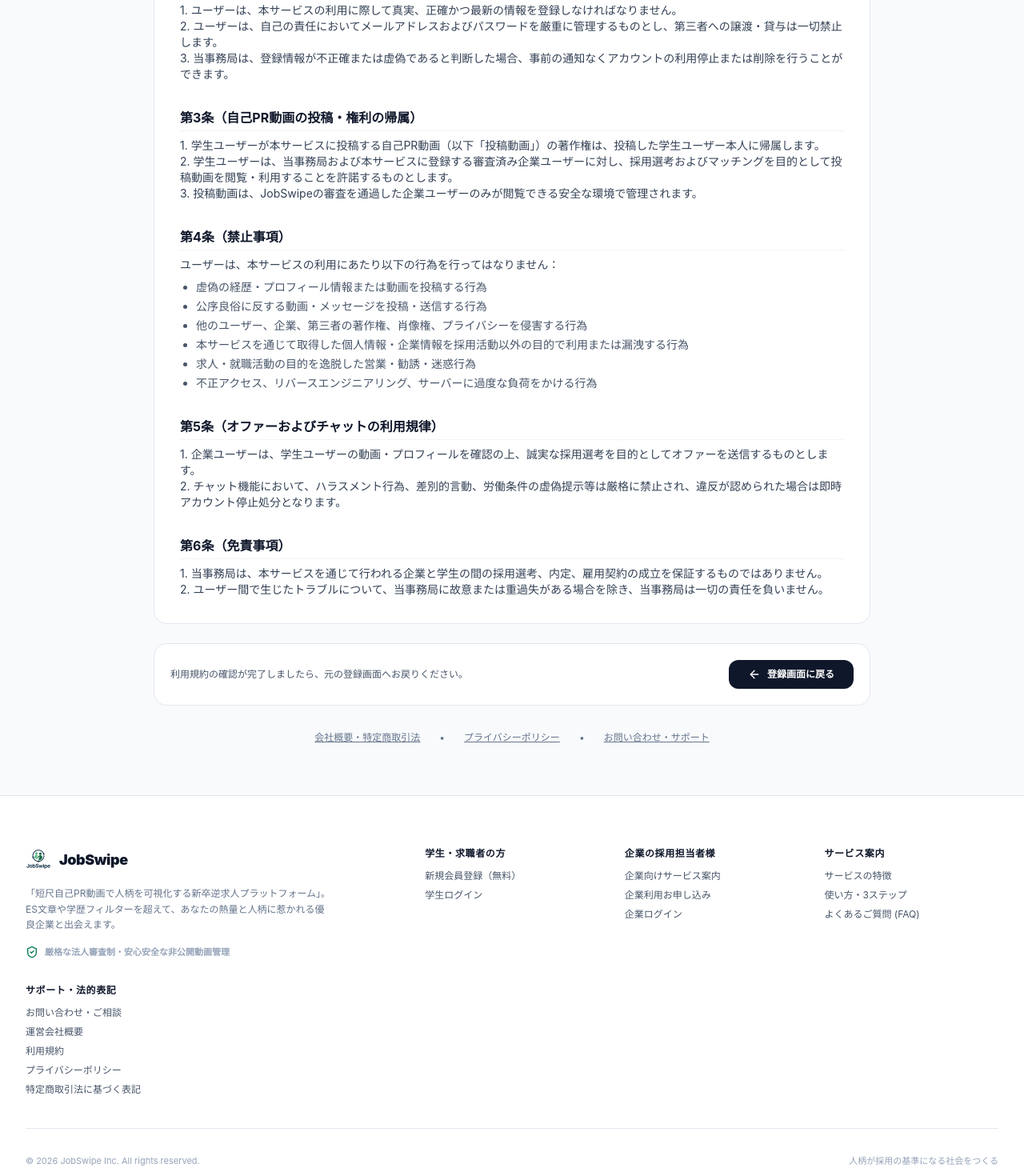
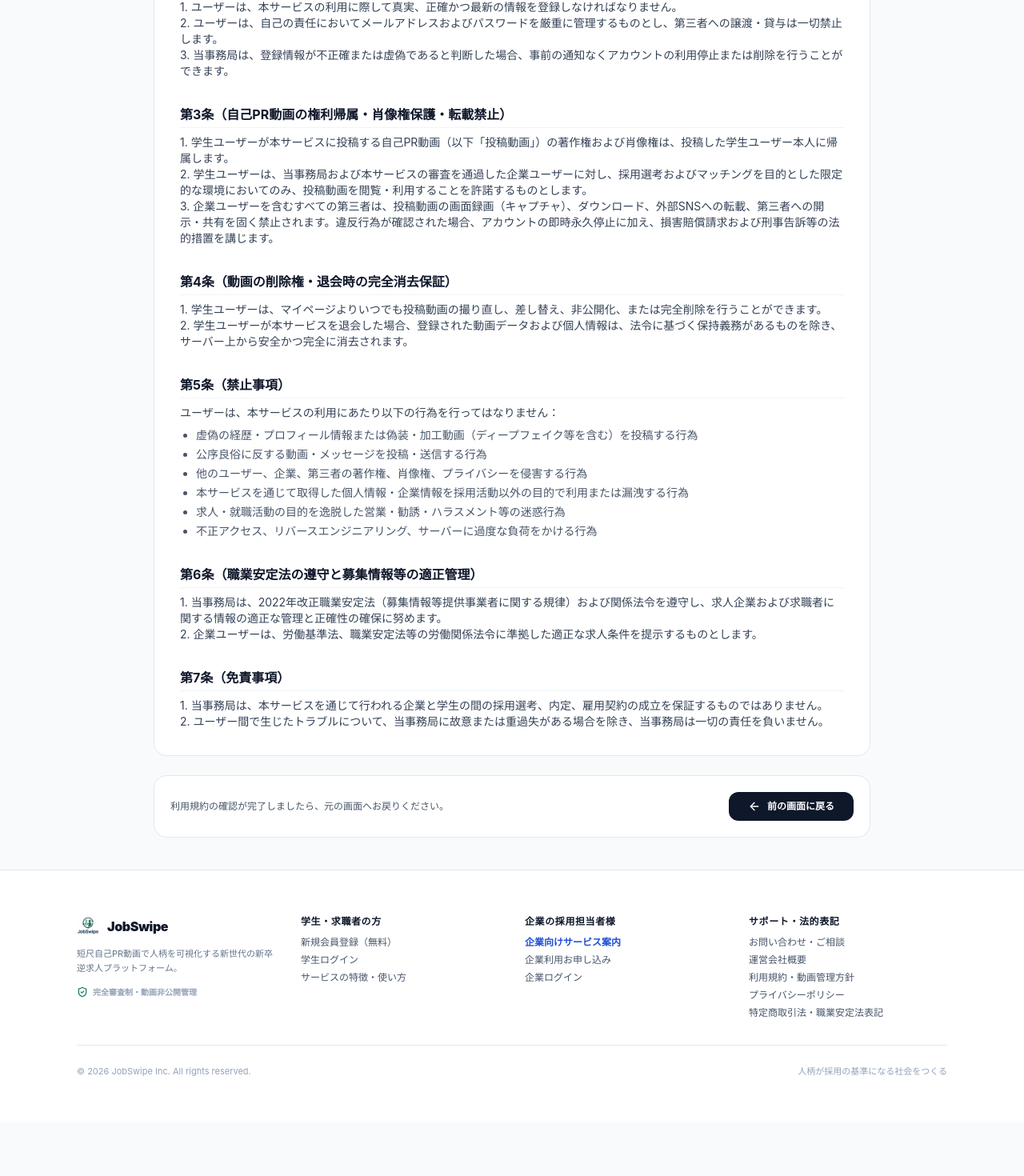
Before and after one commit to nanato0102/jobswipe, a Next.js app: page /terms in a window 1280 px wide. Shown: the part 500-1970 px from the top of the page at 80% size. After the commit the page ends 1903 px from the top, so only its background shows below. Built offline with nearby package versions, Linux system fonts and the light colour scheme.

Commit message:
feat(lp): complete overhaul of candidate/company LP layouts, typography, sharp value propositions, and consolidated footer/legal disclosures

```diff
--- a/src/app/terms/page.tsx
+++ b/src/app/terms/page.tsx
@@ -2,7 +2,7 @@
 
 import Link from "next/link";
 import { useRouter } from "next/navigation";
-import { ArrowLeft, FileText, Home, ArrowUpRight } from "lucide-react";
+import { ArrowLeft, FileText, Home, ShieldCheck, Lock } from "lucide-react";
 
 export default function TermsPage() {
   const router = useRouter();
@@ -26,7 +26,7 @@
             className="inline-flex items-center gap-2 px-3.5 py-2 rounded-xl bg-white border border-slate-200 text-xs font-bold text-slate-800 hover:bg-slate-100 hover:text-slate-900 transition-colors shadow-2xs cursor-pointer"
           >
             <ArrowLeft className="w-4 h-4 text-slate-600" />
-            <span>前の画面（登録画面）に戻る</span>
+            <span>前の画面に戻る</span>
           </button>
 
           <Link
@@ -41,15 +41,15 @@
         {/* ページタイトルヘッダー */}
         <div className="bg-white p-6 sm:p-8 rounded-2xl border border-slate-200 shadow-2xs space-y-2">
           <div className="flex items-center gap-3">
-            <div className="w-10 h-10 flex items-center justify-center flex-shrink-0">
-              <FileText className="w-6 h-6 text-slate-700" />
+            <div className="w-10 h-10 rounded-xl bg-emerald-50 text-emerald-800 border border-emerald-200 flex items-center justify-center flex-shrink-0">
+              <FileText className="w-5 h-5" />
             </div>
             <div>
-              <h1 className="text-2xl font-black text-slate-900 tracking-tight">
-                JobSwipe 利用規約
+              <h1 className="text-xl sm:text-2xl font-black text-slate-900 tracking-tight">
+                JobSwipe 利用規約・動画管理方針
               </h1>
-              <p className="text-xs sm:text-sm text-slate-500">
-                制定日：2026年3月1日 / 最終改定日：2026年8月30日
+              <p className="text-xs text-slate-500">
+                制定日：2026年3月1日 / 最終改定日：2026年9月8日
               </p>
             </div>
           </div>
@@ -81,46 +81,57 @@
 
           <section className="space-y-2">
             <h2 className="text-sm sm:text-base font-bold text-slate-900 pb-1 border-b border-slate-100">
-              第3条（自己PR動画の投稿・権利の帰属）
+              第3条（自己PR動画の権利帰属・肖像権保護・転載禁止）
             </h2>
             <p>
-              1. 学生ユーザーが本サービスに投稿する自己PR動画（以下「投稿動画」）の著作権は、投稿した学生ユーザー本人に帰属します。
+              1. 学生ユーザーが本サービスに投稿する自己PR動画（以下「投稿動画」）の著作権および肖像権は、投稿した学生ユーザー本人に帰属します。
               <br />
-              2. 学生ユーザーは、当事務局および本サービスに登録する審査済み企業ユーザーに対し、採用選考およびマッチングを目的として投稿動画を閲覧・利用することを許諾するものとします。
+              2. 学生ユーザーは、当事務局および本サービスの審査を通過した企業ユーザーに対し、採用選考およびマッチングを目的とした限定的な環境においてのみ、投稿動画を閲覧・利用することを許諾するものとします。
               <br />
-              3. 投稿動画は、JobSwipeの審査を通過した企業ユーザーのみが閲覧できる安全な環境で管理されます。
+              3. 企業ユーザーを含むすべての第三者は、投稿動画の画面録画（キャプチャ）、ダウンロード、外部SNSへの転載、第三者への開示・共有を固く禁止されます。違反行為が確認された場合、アカウントの即時永久停止に加え、損害賠償請求および刑事告訴等の法的措置を講じます。
             </p>
           </section>
 
           <section className="space-y-2">
             <h2 className="text-sm sm:text-base font-bold text-slate-900 pb-1 border-b border-slate-100">
-              第4条（禁止事項）
+              第4条（動画の削除権・退会時の完全消去保証）
+            </h2>
+            <p>
+              1. 学生ユーザーは、マイページよりいつでも投稿動画の撮り直し、差し替え、非公開化、または完全削除を行うことができます。
+              <br />
+              2. 学生ユーザーが本サービスを退会した場合、登録された動画データおよび個人情報は、法令に基づく保持義務があるものを除き、サーバー上から安全かつ完全に消去されます。
+            </p>
+          </section>
+
+          <section className="space-y-2">
+            <h2 className="text-sm sm:text-base font-bold text-slate-900 pb-1 border-b border-slate-100">
+              第5条（禁止事項）
             </h2>
             <p>ユーザーは、本サービスの利用にあたり以下の行為を行ってはなりません：</p>
             <ul className="list-disc pl-5 space-y-1 text-slate-600">
-              <li>虚偽の経歴・プロフィール情報または動画を投稿する行為</li>
+              <li>虚偽の経歴・プロフィール情報または偽装・加工動画（ディープフェイク等を含む）を投稿する行為</li>
               <li>公序良俗に反する動画・メッセージを投稿・送信する行為</li>
               <li>他のユーザー、企業、第三者の著作権、肖像権、プライバシーを侵害する行為</li>
               <li>本サービスを通じて取得した個人情報・企業情報を採用活動以外の目的で利用または漏洩する行為</li>
-              <li>求人・就職活動の目的を逸脱した営業・勧誘・迷惑行為</li>
+              <li>求人・就職活動の目的を逸脱した営業・勧誘・ハラスメント等の迷惑行為</li>
               <li>不正アクセス、リバースエンジニアリング、サーバーに過度な負荷をかける行為</li>
             </ul>
           </section>
 
           <section className="space-y-2">
             <h2 className="text-sm sm:text-base font-bold text-slate-900 pb-1 border-b border-slate-100">
-              第5条（オファーおよびチャットの利用規律）
+              第6条（職業安定法の遵守と募集情報等の適正管理）
             </h2>
             <p>
-              1. 企業ユーザーは、学生ユーザーの動画・プロフィールを確認の上、誠実な採用選考を目的としてオファーを送信するものとします。
+              1. 当事務局は、2022年改正職業安定法（募集情報等提供事業者に関する規律）および関係法令を遵守し、求人企業および求職者に関する情報の適正な管理と正確性の確保に努めます。
               <br />
-              2. チャット機能において、ハラスメント行為、差別的言動、労働条件の虚偽提示等は厳格に禁止され、違反が認められた場合は即時アカウント停止処分となります。
+              2. 企業ユーザーは、労働基準法、職業安定法等の労働関係法令に準拠した適正な求人条件を提示するものとします。
             </p>
           </section>
 
           <section className="space-y-2">
             <h2 className="text-sm sm:text-base font-bold text-slate-900 pb-1 border-b border-slate-100">
-              第6条（免責事項）
+              第7条（免責事項）
             </h2>
             <p>
               1. 当事務局は、本サービスを通じて行われる企業と学生の間の採用選考、内定、雇用契約の成立を保証するものではありません。
@@ -133,7 +144,7 @@
         {/* ページ下部：戻るCTAカード */}
         <div className="bg-white p-5 rounded-2xl border border-slate-200 shadow-2xs flex flex-col sm:flex-row items-center justify-between gap-4">
           <p className="text-xs text-slate-600 font-medium">
-            利用規約の確認が完了しましたら、元の登録画面へお戻りください。
+            利用規約の確認が完了しましたら、元の画面へお戻りください。
           </p>
           <button
             type="button"
@@ -141,23 +152,8 @@
             className="w-full sm:w-auto px-6 py-2.5 bg-slate-900 hover:bg-slate-800 text-white rounded-xl text-xs font-bold transition-all shadow-xs flex items-center justify-center gap-2 cursor-pointer"
           >
             <ArrowLeft className="w-4 h-4" />
-            <span>登録画面に戻る</span>
+            <span>前の画面に戻る</span>
           </button>
-        </div>
-
-        {/* 関連リンク */}
-        <div className="flex flex-wrap items-center justify-center gap-6 text-xs text-slate-500 pt-2 pb-6">
-          <Link href="/company/about" className="hover:text-slate-900 underline">
-            会社概要・特定商取引法
-          </Link>
-          <span>•</span>
-          <Link href="/privacy" className="hover:text-slate-900 underline">
-            プライバシーポリシー
-          </Link>
-          <span>•</span>
-          <Link href="/contact" className="hover:text-slate-900 underline">
-            お問い合わせ・サポート
-          </Link>
         </div>
       </div>
     </div>
--- a/src/app/tokusho/page.tsx
+++ b/src/app/tokusho/page.tsx
@@ -3,8 +3,8 @@
 import { ArrowLeft, Scale, ShieldCheck, Mail, Building, FileText, CheckCircle2 } from "lucide-react";
 
 export const metadata = {
-  title: "特定商取引法に基づく表記 | JobSwipe",
-  description: "JobSwipe（ジョブスワイプ）の特定商取引法に基づく表記に関するページです。",
+  title: "特定商取引法および職業安定法に基づく表記 | JobSwipe",
+  description: "JobSwipe（ジョブスワイプ）の特定商取引法および職業安定法に基づく表記に関するページです。",
 };
 
 export default function TokushoPage() {
@@ -14,7 +14,7 @@
       value: "JobSwipe（ジョブスワイプ）",
     },
     {
-      label: "販売事業者名",
+      label: "販売・運営事業者名",
       value: "JobSwipe 運営事務局 / 株式会社JobSwipe（準備室）",
     },
     {
@@ -42,6 +42,21 @@
             </Link>
           </p>
           <p className="text-[11px] text-slate-500">※お電話によるお問い合わせ窓口は設置しておりません。フォームまたはメールにて承ります（営業時間: 平日 10:00〜18:00）。</p>
+        </div>
+      ),
+    },
+    {
+      label: "募集情報等提供事業者としての適正運営方針",
+      value: (
+        <div className="space-y-1 text-slate-700">
+          <p>
+            当事務局は、2022年改正職業安定法（第32条の7等）に準拠し、募集情報等提供事業者として以下の措置を適切に講じています：
+          </p>
+          <ul className="list-disc list-inside space-y-0.5 text-xs text-slate-600">
+            <li>求人企業の実在性確認および掲載前の厳格な法人審査</li>
+            <li>求職者（学生）の個人情報および自己PR動画の適正管理・非公開ストリーミング</li>
+            <li>苦情および相談に対する迅速な窓口対応体制の整備（お問い合わせフォームより受付）</li>
+          </ul>
         </div>
       ),
     },
@@ -128,7 +143,7 @@
             <ArrowLeft className="w-4 h-4" />
             <span>トップページに戻る</span>
           </Link>
-          <span className="text-xs text-slate-400 font-medium">最終改定日: 2026年8月30日</span>
+          <span className="text-xs text-slate-400 font-medium">最終改定日: 2026年9月8日</span>
         </div>
 
         {/* ヘッダーカード */}
@@ -138,10 +153,10 @@
             <span>Legal Disclosure</span>
           </div>
           <h1 className="text-xl sm:text-2xl font-black text-slate-900 tracking-tight">
-            特定商取引法に基づく表記
+            特定商取引法および職業安定法に基づく表記
           </h1>
           <p className="text-xs sm:text-sm text-slate-600 leading-relaxed">
-            「特定商取引に関する法律」第11条（通信販売についての広告）に基づき、以下の通り販売条件および事業者の情報を表示いたします。
+            「特定商取引に関する法律」第11条（通信販売についての広告）および「職業安定法」に基づく募集情報等提供事業者としての適正な運営方針を表示いたします。
           </p>
         </div>
 
@@ -162,24 +177,6 @@
             </div>
           ))}
         </div>
-
-        {/* フッターリンク */}
-        <div className="p-6 bg-slate-100 rounded-2xl border border-slate-200 flex flex-wrap items-center justify-between gap-4 text-xs text-slate-600">
-          <span>JobSwipe (ジョブスワイプ) 運営事務局</span>
-          <div className="flex items-center gap-4 font-bold">
-            <Link href="/terms" className="hover:text-emerald-800 hover:underline">
-              利用規約
-            </Link>
-            <span>•</span>
-            <Link href="/privacy" className="hover:text-emerald-800 hover:underline">
-              プライバシーポリシー
-            </Link>
-            <span>•</span>
-            <Link href="/contact" className="hover:text-emerald-800 hover:underline">
-              お問い合わせ
-            </Link>
-          </div>
-        </div>
       </div>
     </div>
   );
--- a/src/components/Footer.tsx
+++ b/src/components/Footer.tsx
@@ -6,36 +6,36 @@
 
 export default function Footer() {
   return (
-    <footer className="border-t border-slate-200 bg-white text-slate-600 text-xs py-12 sm:py-16">
-      <div className="max-w-7xl mx-auto px-4 sm:px-6 lg:px-8 space-y-10">
-        <div className="grid grid-cols-2 sm:grid-cols-2 md:grid-cols-5 gap-8">
+    <footer className="border-t border-slate-200 bg-white text-slate-600 text-xs py-10 sm:py-14">
+      <div className="max-w-6xl mx-auto px-4 sm:px-6 lg:px-8 space-y-8">
+        <div className="grid grid-cols-1 sm:grid-cols-2 md:grid-cols-4 gap-8">
           {/* 1. ブランド概要 */}
-          <div className="col-span-2 space-y-4">
+          <div className="space-y-3 md:col-span-1">
             <Link href="/" className="flex items-center gap-2.5 group inline-block">
-              <div className="relative w-8 h-8 flex items-center justify-center">
+              <div className="relative w-7 h-7 flex items-center justify-center">
                 <Image
                   src="/logo.png"
                   alt="JobSwipe Logo"
-                  width={32}
-                  height={32}
+                  width={28}
+                  height={28}
                   className="object-contain w-full h-full"
                 />
               </div>
-              <span className="font-black text-lg text-slate-900 tracking-tight">JobSwipe</span>
+              <span className="font-black text-base text-slate-900 tracking-tight">JobSwipe</span>
             </Link>
-            <p className="text-xs text-slate-500 leading-relaxed max-w-sm">
-              「短尺自己PR動画で人柄を可視化する新卒逆求人プラットフォーム」。ES文章や学歴フィルターを超えて、あなたの熱量と人柄に惹かれる優良企業と出会えます。
+            <p className="text-[11px] text-slate-500 leading-relaxed">
+              短尺自己PR動画で人柄を可視化する新世代の新卒逆求人プラットフォーム。
             </p>
-            <div className="flex items-center gap-2 text-[11px] text-slate-400 font-bold">
-              <ShieldCheck className="w-4 h-4 text-emerald-700" />
-              <span>厳格な法人審査制・安心安全な非公開動画管理</span>
+            <div className="flex items-center gap-1.5 text-[10px] text-slate-400 font-bold">
+              <ShieldCheck className="w-3.5 h-3.5 text-emerald-700 flex-shrink-0" />
+              <span>完全審査制・動画非公開管理</span>
             </div>
           </div>
 
           {/* 2. 学生・求職者向け */}
-          <div className="space-y-3">
+          <div className="space-y-2.5">
             <h4 className="font-black text-slate-900 text-xs tracking-wider uppercase">学生・求職者の方</h4>
-            <ul className="space-y-2 text-xs">
+            <ul className="space-y-1.5 text-xs">
               <li>
                 <Link href="/register" className="hover:text-emerald-700 transition-colors">
                   新規会員登録（無料）
@@ -46,15 +46,20 @@
                   学生ログイン
                 </Link>
               </li>
+              <li>
+                <Link href="/#features" className="hover:text-emerald-700 transition-colors">
+                  サービスの特徴・使い方
+                </Link>
+              </li>
             </ul>
           </div>
 
-          {/* 3. 企業向け */}
-          <div className="space-y-3">
+          {/* 3. 企業の採用担当者様 */}
+          <div className="space-y-2.5">
             <h4 className="font-black text-slate-900 text-xs tracking-wider uppercase">企業の採用担当者様</h4>
-            <ul className="space-y-2 text-xs">
+            <ul className="space-y-1.5 text-xs">
               <li>
-                <Link href="/for-company" className="hover:text-slate-900 transition-colors">
+                <Link href="/for-company" className="hover:text-slate-900 transition-colors font-bold text-blue-700">
                   企業向けサービス案内
                 </Link>
               </li>
@@ -71,32 +76,10 @@
             </ul>
           </div>
 
-          {/* 4. サービス案内 */}
-          <div className="space-y-3">
-            <h4 className="font-black text-slate-900 text-xs tracking-wider uppercase">サービス案内</h4>
-            <ul className="space-y-2 text-xs">
-              <li>
-                <Link href="/#features" className="hover:text-slate-900 transition-colors">
-                  サービスの特徴
-                </Link>
-              </li>
-              <li>
-                <Link href="/#how-it-works" className="hover:text-slate-900 transition-colors">
-                  使い方・3ステップ
-                </Link>
-              </li>
-              <li>
-                <Link href="/#faq" className="hover:text-slate-900 transition-colors">
-                  よくあるご質問 (FAQ)
-                </Link>
-              </li>
-            </ul>
-          </div>
-
-          {/* 5. サポート・法的情報 */}
-          <div className="space-y-3 col-span-2 sm:col-span-1">
+          {/* 4. サポート・法的情報（集約） */}
+          <div className="space-y-2.5">
             <h4 className="font-black text-slate-900 text-xs tracking-wider uppercase">サポート・法的表記</h4>
-            <ul className="space-y-2 text-xs">
+            <ul className="space-y-1.5 text-xs">
               <li>
                 <Link href="/contact" className="hover:text-slate-900 transition-colors">
                   お問い合わせ・ご相談
@@ -109,7 +92,7 @@
               </li>
               <li>
                 <Link href="/terms" className="hover:text-slate-900 transition-colors">
-                  利用規約
+                  利用規約・動画管理方針
                 </Link>
               </li>
               <li>
@@ -119,7 +102,7 @@
               </li>
               <li>
                 <Link href="/tokusho" className="hover:text-slate-900 transition-colors">
-                  特定商取引法に基づく表記
+                  特定商取引法・職業安定法表記
                 </Link>
               </li>
             </ul>
@@ -127,11 +110,9 @@
         </div>
 
         {/* コピーライト */}
-        <div className="pt-8 border-t border-slate-200 flex flex-col sm:flex-row items-center justify-between gap-4 text-[11px] text-slate-400">
+        <div className="pt-6 border-t border-slate-200 flex flex-col sm:flex-row items-center justify-between gap-2 text-[11px] text-slate-400">
           <p>&copy; {new Date().getFullYear()} JobSwipe Inc. All rights reserved.</p>
-          <p className="flex items-center gap-1">
-            <span>人柄が採用の基準になる社会をつくる</span>
-          </p>
+          <p>人柄が採用の基準になる社会をつくる</p>
         </div>
       </div>
     </footer>
```
Also changed, not shown: src/app/for-company/page.tsx (+56 -45 lines), src/app/page.tsx (+143 -55 lines).
